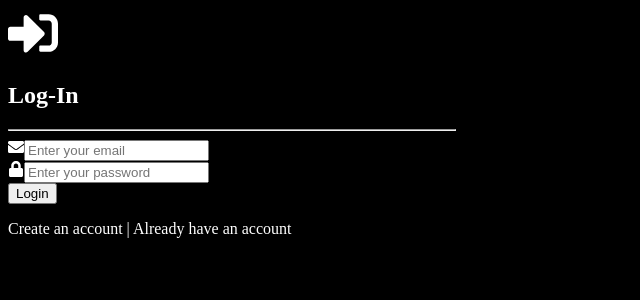
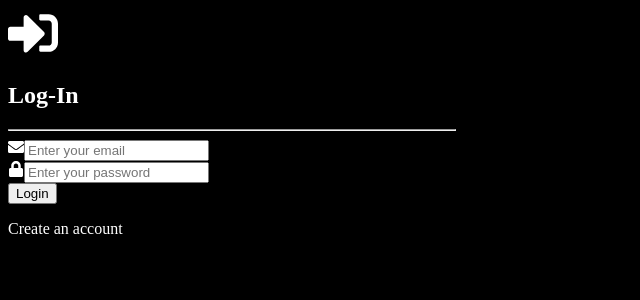
Before and after one commit to CoolShivas/012--Next_Auth, a Next.js app: page / in a window 1280 px wide. Shown: the top 300 px of the page, without its empty margins (0-640 px from the left). Built offline with nearby package versions, Linux system fonts and the light colour scheme.

Commit message:
Using Ternary Operator to show the para to Create an account and Already have an account.

```diff
--- a/app/components/AuthForm.jsx
+++ b/app/components/AuthForm.jsx
@@ -88,7 +88,7 @@ const AuthForm = () => {
               className="text-center mt-3 text-primary"
               style={{ cursor: "pointer" }}
             >
-              Create an account | Already have an account
+              {isLogIn ? "Create an account" : "Already have an account"}
             </p>
             {/* Ending of Para */}
           </form>
```
